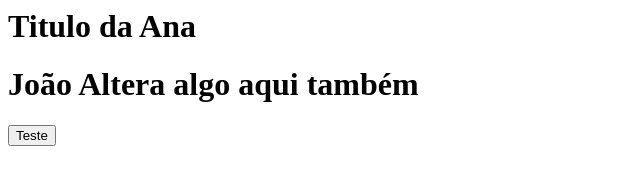
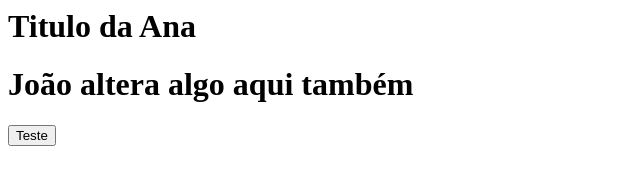
Before and after one commit to joaogami/OracleNextEducation, a plain HTML site: page index.html in a window 1280 px wide. Shown: the whole page, without its empty margins (0-640 px from the left). Drawn offline with Linux system fonts and the light colour scheme.

Commit message:
Correção de erro de digitação e espaçamento
Alterei o título "João Altera algo aqui também" para "João altera algo aqui também", mudando o "A" maiúsculo de "Altera" para um "a" minúsculo.

Retirei o espaço que havia entre o código do botão ---  var botao = document.querySelector("button")  --- e o código que fecha o script --- </script>, para ficar simétrico. Não se faz sentido, mas acho que fica mais bonito.
<script>
    var botao = document.querySelector("button")
</script>

Também separei o --- <meta charse="UFT-8"> --- do começo do código em si, pois creio que isso deixa o código mais legível.

```diff
--- a/index.html
+++ b/index.html
@@ -1,8 +1,8 @@
 <meta charse="UFT-8">
+
 <h1>Titulo da Ana</h1>
-<h1> João Altera algo aqui também</h1>
+<h1> João altera algo aqui também</h1>
 <button>Teste</button>
 <script>
     var botao = document.querySelector("button")
-
 </script>
```
